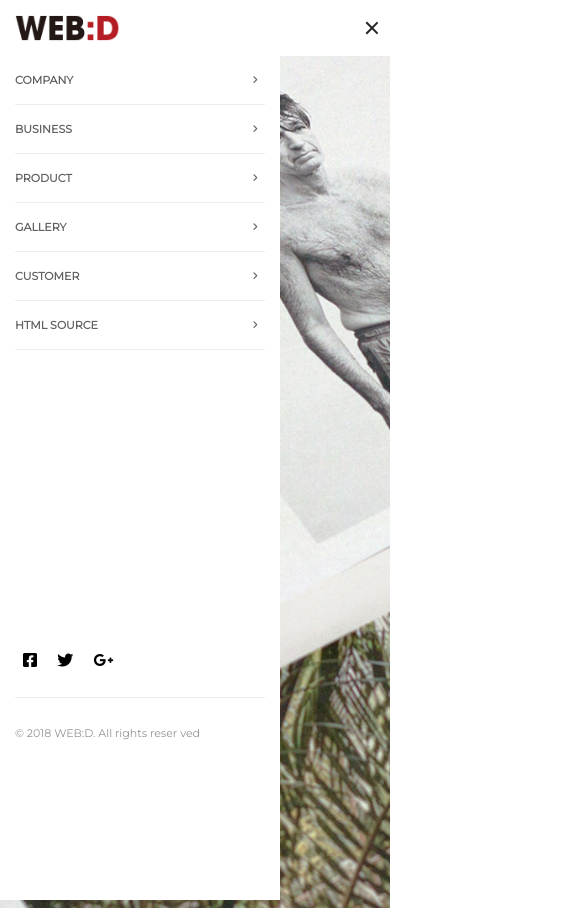
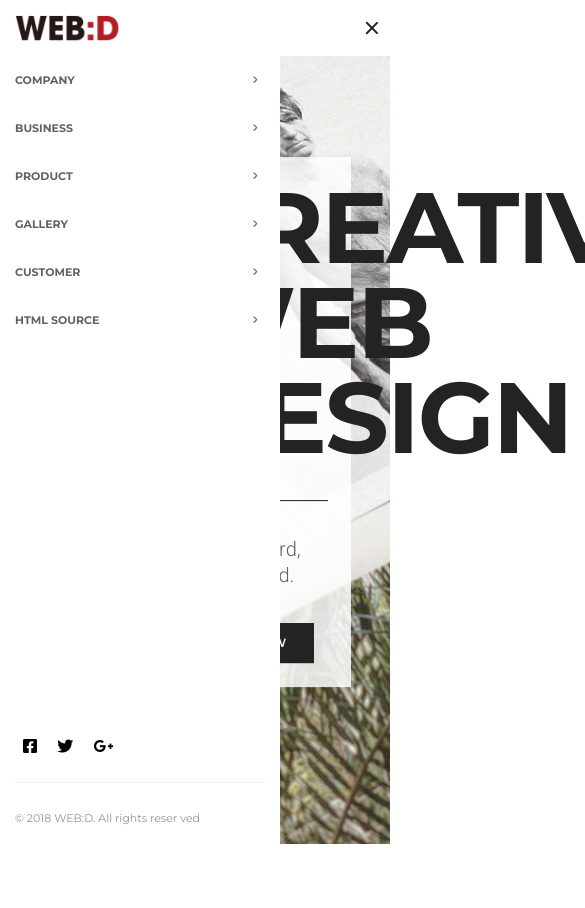
Before and after one commit to hxunpkk/portfolio1, a plain HTML site: page index.html in a window 390 px wide. Both pictures are taken after a click on the button 367 px from the left and 28 px from the top of the page. Shown: the top 908 px of the page, 585 px wide, since content can reach past the window. After the commit the page ends 844 px from the top, so only its background shows below. Drawn offline with Linux system fonts and the light colour scheme.

Commit message:
ver 1.2
헤더 부분 전부 수정 ( 반응형, 픽스드 사용 수정 )

```diff
--- a/css/common.css
+++ b/css/common.css
@@ -5,25 +5,21 @@
 /* font-family: 'Noto Sans KR', sans-serif; */
 
 #header {
-    float: left;
     width: 290px;
     position: fixed;
     top: 0; left: 0; height: 100%;
     background: #FFFFFF;
-    padding: 50px 0px 25px;
+    padding-bottom:25px;
     border-radius: 0;
     font-family: 'Montserrat', sans-serif;
-    position: relative;
-    height: 100vp;
+    z-index: 999;
 }
 #header h1 {
     text-align: center;
-    padding: 0 15px;
-    width: 100%;
-    height: 107px;
+    padding: 50px 15px;
 }
 #nav .depth1 {
-    height: 596px;
+    padding-bottom: 250px;
 }
 #nav .depth1 > li {
     padding: 0 45px;
@@ -58,13 +54,12 @@
     position: absolute;
     top: 0%;
     left: 100%;
-    /* z-index: 1000; */
     text-align: left;
     background: #fbfbfb;
     width: 290px;
     height: 100%;
     display: none;
-    padding-top: 155px;
+    padding-top: 130px;
 }
 #nav .depth2 > li {
     padding: 0 45px;
@@ -95,20 +90,16 @@
     top: 50%;
     transform: translateY(-50%);
 }
-#nav .depth1 > li.on > .depth2 {
-    display: block;
-}
 #nav .depth3 {
     display: none;
     position: absolute;
     top: 0%;
     left: 100%;
-    /* z-index: 1000; */
     text-align: left;
     background: #f3f3f3;
     width: 290px;
     height: 100%;
-    padding-top: 155px;
+    padding-top: 130px;
 }
 #nav .depth3 > li {
     padding: 0 45px;
@@ -126,14 +117,13 @@
 #nav .depth3 > li:hover {
     color: #000000;
 }
-#nav .depth2 > li.on > .depth3 {
-    display: block;
-}
 
 
 #header #address {
+    position: absolute;
+    left: 0;
+    bottom: 0;
     padding: 0 15px 20px;
-    height: auto;
     background:#FFFFFF
 }
 #header #address .socials {
--- a/css/index.css
+++ b/css/index.css
@@ -1,12 +1,62 @@
 @charset "utf-8";
-@import url('https://fonts.googleapis.com/css2?family=Montserrat&family=Noto+Sans+KR&family=Roboto&display=swap');
+@import url('https://fonts.googleapis.com/css2?family=Montserrat:wght@400;600;700&family=Noto+Sans+KR&family=Roboto:wght@300;400&display=swap');
 /* font-family: 'Montserrat', sans-serif; */
 /* font-family: 'Roboto', sans-serif; */
 /* font-family: 'Noto Sans KR', sans-serif; */
 
 .article1 {
     width: 100%;
-    height: 908px;
+    height: 100vh;
     background: url(../img/main.jpg) no-repeat center top;
     background-size:cover;
+    position: relative;
 }
+
+.article1 .textbox {
+    position: absolute;
+    top : 50%;
+    transform: translateY(-50%);
+    left: 40%;
+    padding: 6%;
+    background: rgba(255, 255, 255, 0.85);
+    width: 50%;
+}
+
+.article1 .textbox h2 {
+    font-family: 'Montserrat', sans-serif;
+    font-size: 100px;
+    line-height: 95px;
+    font-weight: 700;
+    color: #232323;
+    letter-spacing: -2px;
+    width: auto;
+    border-bottom: 1px solid #1c1c1c;
+    padding-bottom: 35px;
+}
+
+.article1 .textbox > p {
+    padding: 35px 0;
+    font-family: 'Roboto', sans-serif;
+    font-weight: 300;
+    font-size: 20px;
+    line-height: 26px;
+    color: #626262;
+}
+
+.article1 .textbox > a {
+    display: inline-block;
+    letter-spacing: .5px;
+    border: 2px solid #232323;
+    padding: 12px 25px;
+    font-size: 12px;
+    font-family: 'Montserrat', sans-serif;
+    background: #232323;
+    font-weight: 600;
+    color: #fff;
+    transition: all 0.4s;
+}
+
+.article1 .textbox > a:hover {
+    background: #fff;
+    color: #232323;
+}
--- a/css/rwdcommon.css
+++ b/css/rwdcommon.css
@@ -3,14 +3,12 @@
 @media screen and (max-width: 991px) {
     #header {
         width: 100%;
-        position: static;
+        position: fixed;
         top: 0;
         left: 0;
         height: 56.36px;
         background: #FFFFFF;
-        /* border: 1px solid #000; */
         padding: 0 15px 0 0;
-        position: relative;
     }
     #header h1 {
         text-align: center;
@@ -20,14 +18,23 @@
         width: 104.83px;
     }
 
-    #nav {
-        float: left;
+    .side_menu {
+        position: fixed;
+        width: 280px;
+        left: 0;
+        bottom: 0;
+        background: #fff;
+        height: 100%;
+        z-index: -1;
+        padding-top: 56.36px;
         display: none;
-        width: 280px;
     }
 
-    #nav.on {
+    .side_menu.on {
         display: block;
+    }
+    #nav { /*포지션 픽스드, 바텀0으로, 스크롤바는 높이 픽갑값으로 줘서 넘는 값 오버플로우 스크롤 처리하기*/
+        width: 280px;
     }
 
     #nav .depth1 > li {
@@ -48,13 +55,16 @@
         padding: 18.5px 30px 18.5px 0;
         border-bottom: 1px solid #ededed;
         position: relative;
-    }
-    #nav .depth1 > li.on > a {
         border-bottom: none;
     }
+
     #nav .depth1 > li.on > a > i {
         transform:translateY(-50%) rotate(90deg);
         transition: all 0.4s;
+    }
+
+    #nav .depth1 > li.on .depth2 {
+        display: block
     }
 
     #nav .depth2 {
@@ -126,14 +136,9 @@
     #header #address {
         padding: 0 15px 20px;
         background: #fff;
-        display: none;
         width: 280px;
-        height: 100vh;
     }
 
-    #header #address.on {
-        display: block;
-    }
     #header #address .socials {
         width: 260px;
         font-size: 16px;
--- a/index.html
+++ b/index.html
@@ -18,6 +18,7 @@
         <h1>
             <a href="#"><img src="./img/logo.png" alt=""></a>
         </h1>
+        <div class="side_menu">
             <nav id="nav">
                 <ul class="depth1">
                         <li><a href="#">COMPANY<i class="fa-solid fa-angle-right"></i></a>
@@ -129,6 +130,7 @@
                     <p>© 2018 WEB:D. All rights reser
                         ved</p>
             </address>
+        </div>
         <button class="openbtn">
             <span></span>
             <span></span>
@@ -139,7 +141,11 @@
 
     <section id="section">
         <article class="article1">
-            <div class="textbox"></div>
+            <div class="textbox">
+                <h2>CREATIVE WEB DESIGN</h2>
+                <p>we work hard, we play hard.</p>
+                <a href="#none">MORE VIEW</a>
+            </div>
         </article>
     </section>
 
--- a/js/common.js
+++ b/js/common.js
@@ -10,17 +10,31 @@ $('#header .openbtn').on('click', function(){
     $(this).prevUntil('h1').toggleClass('on')
 })
 
-$('#nav .depth1 > li').on('mouseover mouseout', function(){
-    if($('html').hasClass('pc')) {
-        $(this).toggleClass('on')
+$('#nav .depth1 > li').hover(
+    function(){
+        if($('html').hasClass('pc')) {
+            $(this).find('.depth2').stop().fadeIn()
+        }
+    },
+    function(){
+        if($('html').hasClass('pc')) {
+            $(this).find('.depth2').stop().fadeOut()
+        }
     }
-})
+)
 
-$('#nav .depth2 > li').on('mouseover mouseout', function(){
-    if($('html').hasClass('pc')) {
-        $(this).toggleClass('on')
+$('#nav .depth2 > li').hover(
+    function(){
+        if($('html').hasClass('pc')) {
+            $(this).find('.depth3').stop().fadeIn()
+        }
+    },
+    function(){
+        if($('html').hasClass('pc')) {
+            $(this).find('.depth3').stop().fadeOut()
+        }
     }
-})
+)
 
 $('#header #nav .depth1 > li > a').on('click', function(){
     if($('html').hasClass('mobile')) {
```
Lines whose indentation alone changed are shown as unchanged.
